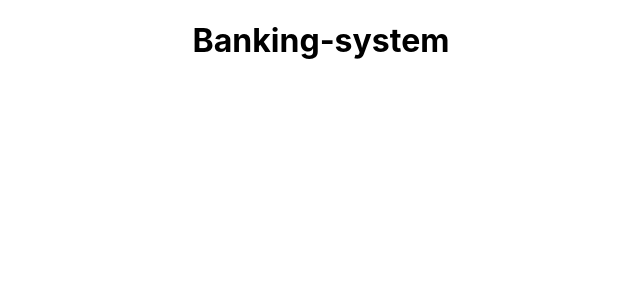
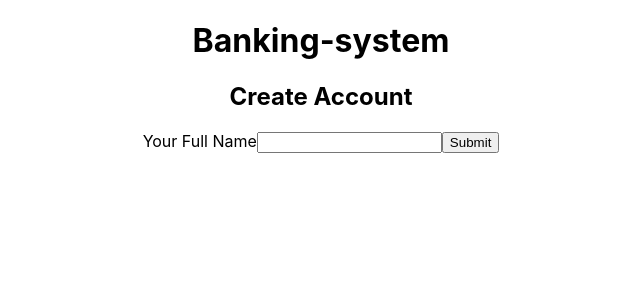
Before and after one commit to eelok/banking-system-react, a React (Create React App) app: page /accounts/create in a window 1280 px wide. Shown: the top 300 px of the page, without its empty margins (319-959 px from the left). Built offline with nearby package versions, Linux system fonts and the light colour scheme; no server answers.

Commit message:
create account wip

```diff
--- a/src/App.tsx
+++ b/src/App.tsx
@@ -2,6 +2,7 @@ import { BrowserRouter, Routes, Route } from 'react-router-dom';
 import './App.css';
 import AccountList from './components/AccountList';
 import AccountDetails from './components/AccountDetails';
+import CreateAccount from './components/CreateAccount';
 
 function App() {
 
@@ -12,6 +13,7 @@ function App() {
 
         <Routes>
           <Route path='/'></Route>
+          <Route path='/accounts/create' element={<CreateAccount />}/>
           <Route path='/accounts' element={<AccountList />}/>
           <Route path='/accounts/:id' element={< AccountDetails/>}/>
         </Routes>
--- a/src/components/AccountList.tsx
+++ b/src/components/AccountList.tsx
@@ -86,7 +86,8 @@ export default function AccountList() {
 
   return (
     <div className="App">
-      <p>Java backend</p>
+      <p>Java backend:</p>
+      <h3 style={{textAlign: "left", marginLeft: "10px"}}>Account List:</h3>
       <table>
         <thead>
           <tr>
@@ -113,6 +114,7 @@ export default function AccountList() {
       </table>
 
       <p>TypeScript backend</p>
+      <h3 style={{textAlign: "left", marginLeft: "10px"}}>Account List:</h3>
       <table>
         <thead>
           <tr>
--- /dev/null
+++ b/src/components/CreateAccount.tsx
@@ -0,0 +1,49 @@
+import { ChangeEvent, FormEvent, useState } from "react";
+import { createAccountJava } from "../services/AccountService";
+import { Account } from "../types/Account";
+
+export default function CreateAccount() {
+    const [formData, setFormData] = useState({
+        fullName: ""
+    });
+
+    const handleChange = (event: ChangeEvent<HTMLInputElement>) => {
+        const { name, value } = event.target;
+        setFormData((prevStat) => ({
+            ...prevStat,
+            [name]: value
+        }));
+    };
+
+    const handleSubmit = async (event: FormEvent<HTMLFormElement>) => {
+        event.preventDefault();
+        try{
+            const response = await createAccountJava({
+                fullName: formData.fullName,
+                iban: "DE 1234 is iban",
+                currency: "some currensy",
+                balance: Number(1),
+                withdrawPerDayLimit: Number(10)
+            } as Account);
+             console.log("Success:", response);
+        }catch(error){
+            console.log(error);
+        }
+    }
+
+    return(
+        <div>
+            <h2>Create Account</h2>
+            <form onSubmit={handleSubmit}>
+                <label>
+                    Your Full Name
+                    <input
+                        type="text" name="fullName"
+                        value={formData.fullName} onChange={handleChange}
+                    />
+                </label>
+                <input type="submit" value="Submit" />
+            </form>
+        </div>
+    )
+}
--- a/src/services/AccountService.ts
+++ b/src/services/AccountService.ts
@@ -50,7 +50,7 @@ export async function getAccounByIdFromJava(id: number): Promise<Account> {
     }
 }
 
-export async function createAccount(account: Account): Promise<Account> {
+export async function createAccountJava(account: Account): Promise<Account> {
     try {
         const response = await axios.post<Account>(`${JAVA_API_URL}api/v1/accounts`, account);
         return response.data;
```
